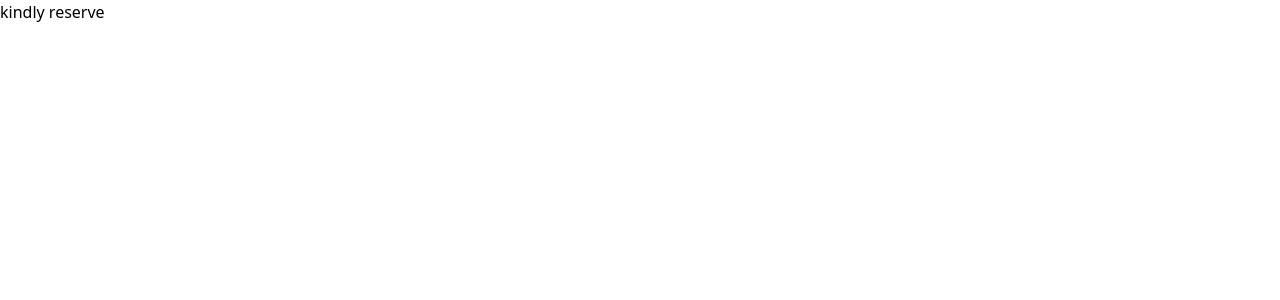
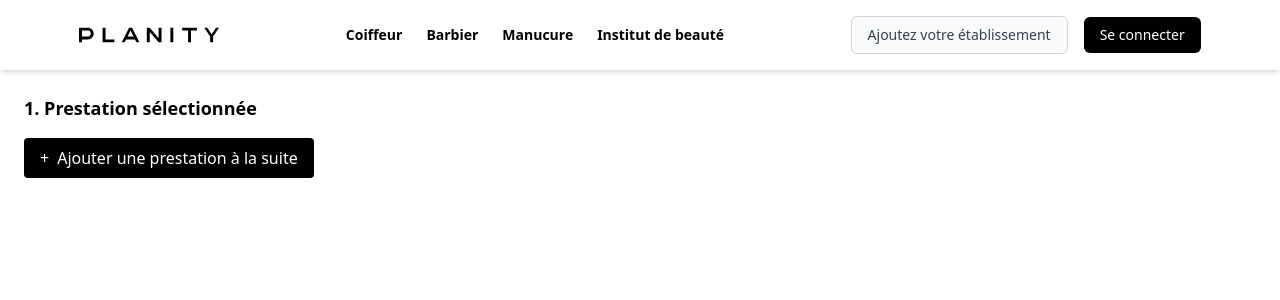
Before and after one commit to MuneebsUrR/planity_clone, a React (Vite) app: page /shop/1/reserve in a window 1280 px wide. Shown: the top 300 px of the page. Built offline with nearby package versions, Linux system fonts and the light colour scheme.

Commit message:
implemented service selection

```diff
--- a/src/components/Reservation/ReserveServices.jsx
+++ b/src/components/Reservation/ReserveServices.jsx
@@ -1,9 +1,17 @@
 import React from 'react'
+import Header from '../Home/Header'
+import { useLocation } from 'react-router-dom'
+import ServiceSelection from './ServiceSelection';
 
 export default function ReserveServices() {
+    const location = useLocation();
+    const { name, address, rating, reviews, price, lat, lng } = location.state || {};
   return (
     <div>
 
+        <Header isnothome={true} needAnimation={false} />
+        {name}
+        <ServiceSelection/>
     </div>
   )
 }
--- /dev/null
+++ b/src/components/Reservation/ServiceSelection.jsx
@@ -0,0 +1,61 @@
+import React, { useState } from 'react';
+import ServiceChoice from '../Shop/ServiceChoice'; // Adjust the path based on your file structure
+import { selected_services } from '../../lib/data';
+
+const allServices = [
+    { id: 1, name: 'Highlights or Balayage - Short Hair', duration: '1h 5min', price: '64 €' },
+    { id: 2, name: 'Highlights or Balayage - Mid-length Hair', duration: '1h 5min', price: '79 €' },
+    { id: 3, name: 'Highlights or Balayage - Long Hair', duration: '1h 5min', price: '110 €' },
+    { id: 4, name: 'Highlights or Balayage - Very Long Hair', duration: '1h 5min', price: 'Sur Devis' },
+    { id: 5, name: 'Bleaching - Short Hair', duration: '1h 5min', price: '100 €' },
+    { id: 6, name: 'Bleaching - Mid-length Hair', duration: '1h 5min', price: '120 €' },
+    { id: 7, name: 'Bleaching - Long Hair', duration: '1h 5min', price: '140 €' },
+];
+
+function ServiceSelection() {
+    const [services, setServices] = useState(selected_services || []); // Initial service selection
+    const [isServiceChoiceVisible, setIsServiceChoiceVisible] = useState(false); // Control visibility
+
+    const addService = (selectedService) => {
+        setServices([...services, selectedService]);
+        setIsServiceChoiceVisible(false); // Hide ServiceChoice component after adding
+    };
+
+    const removeService = (id) => {
+        setServices(services.filter(service => service.id !== id));
+    };
+
+    return (
+        <div className="p-6">
+            <h1 className="text-lg font-semibold mb-4">1. Prestation sélectionnée</h1>
+            {services.map((service) => (
+                <div key={service.id} className="mb-4 p-4 bg-white rounded-lg shadow-md flex items-center justify-between">
+                    <div>
+                        <p className="font-semibold">{service.name}</p>
+                        <p className="text-gray-500">{service.duration} · {service.price}</p>
+                    </div>
+                    <div className="flex items-center">
+                        <button onClick={() => removeService(service.id)} className="text-blue-600 hover:underline text-sm">
+                            Supprimer
+                        </button>
+                    </div>
+                </div>
+            ))}
+
+            <button
+                onClick={() => setIsServiceChoiceVisible(true)}
+                className="flex items-center text-white bg-black px-4 py-2 rounded hover:bg-gray-800 transition-colors"
+            >
+                <span className="mr-2">+</span> Ajouter une prestation à la suite
+            </button>
+
+            {isServiceChoiceVisible && (
+                <div className="mt-6">
+                    <ServiceChoice allServices={allServices} onServiceSelect={addService} />
+                </div>
+            )}
+        </div>
+    );
+}
+
+export default ServiceSelection;
--- a/src/components/Shop/ServiceChoice.jsx
+++ b/src/components/Shop/ServiceChoice.jsx
@@ -1,15 +1,24 @@
 import React, { useState } from 'react';
-import { Link, useParams } from 'react-router-dom';
+import { Link, useLocation, useParams } from 'react-router-dom';
+import { selected_services } from '../../lib/data';
 
 function ServiceChoice({ allServices }) {
+
   const [expanded, setExpanded] = useState(false);
   const { shopname } = useParams();
+  const location = useLocation();
+  const { name, address, rating, reviews, price, lat, lng } = location.state || {};
 
   const visibleServices = expanded ? allServices : allServices.slice(0, 5);
 
   const toggleExpand = () => {
     setExpanded(!expanded);
   };
+
+  const handleServiceClick= (service)=>{
+    selected_services.push(service)
+    console.log(selected_services)
+  }
 
   return (
     <div className="p-6 bg-white rounded-lg shadow">
@@ -18,8 +27,9 @@ function ServiceChoice({ allServices }) {
           <li
             key={index}
             className='border-b'
+            onClick={()=>handleServiceClick(service)}
           >
-            <Link className="flex flex-col sm:flex-row items-start sm:items-center justify-between py-2 border-b border-gray-200 last:border-b-0" to={`/shop/${shopname}/reserve`}>
+            <Link state={{ name: name, address: address, rating: rating, reviews: reviews, price: price }} className="flex flex-col sm:flex-row items-start sm:items-center justify-between py-2 border-b border-gray-200 last:border-b-0" to={`/shop/${shopname}/reserve`}>
               <div>
                 <p className="font-medium">{service.name}</p>
               </div>
--- a/src/lib/data.jsx
+++ b/src/lib/data.jsx
@@ -248,3 +248,5 @@ export const data = {
     },
   ],
 };
+
+export const selected_services=[]
--- a/src/pages/Reservation.jsx
+++ b/src/pages/Reservation.jsx
@@ -1,9 +1,10 @@
 import React from 'react'
+import ReserveServices from '../components/Reservation/ReserveServices'
 
 export default function Reservation() {
   return (
     <div>
-      kindly reserve
+      <ReserveServices/>
     </div>
   )
 }
```
